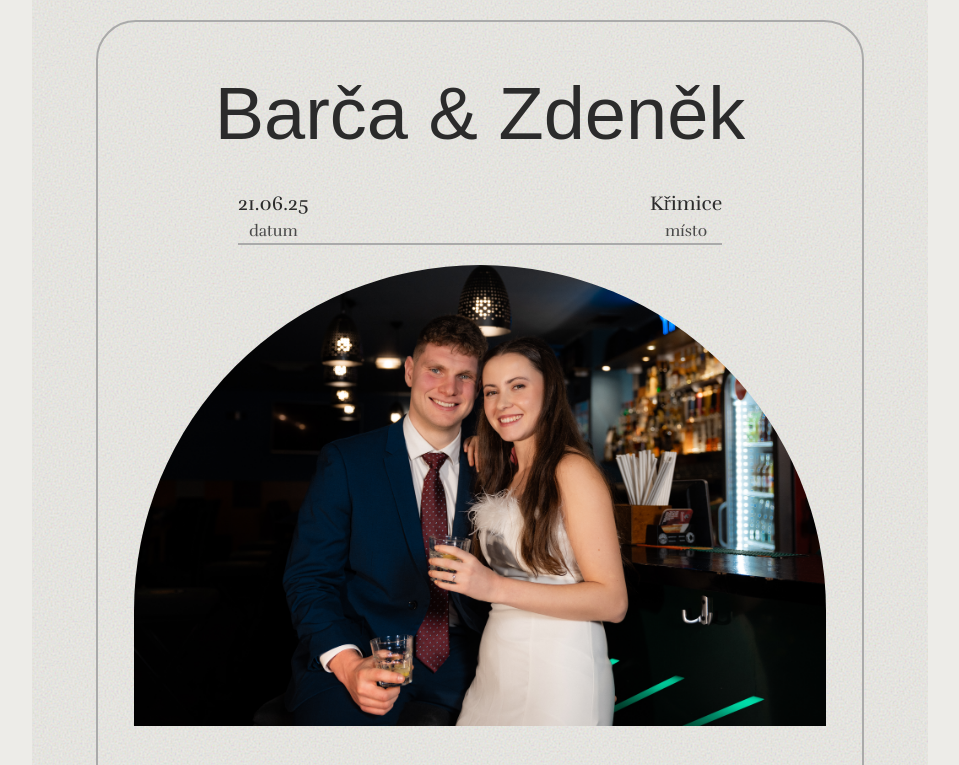
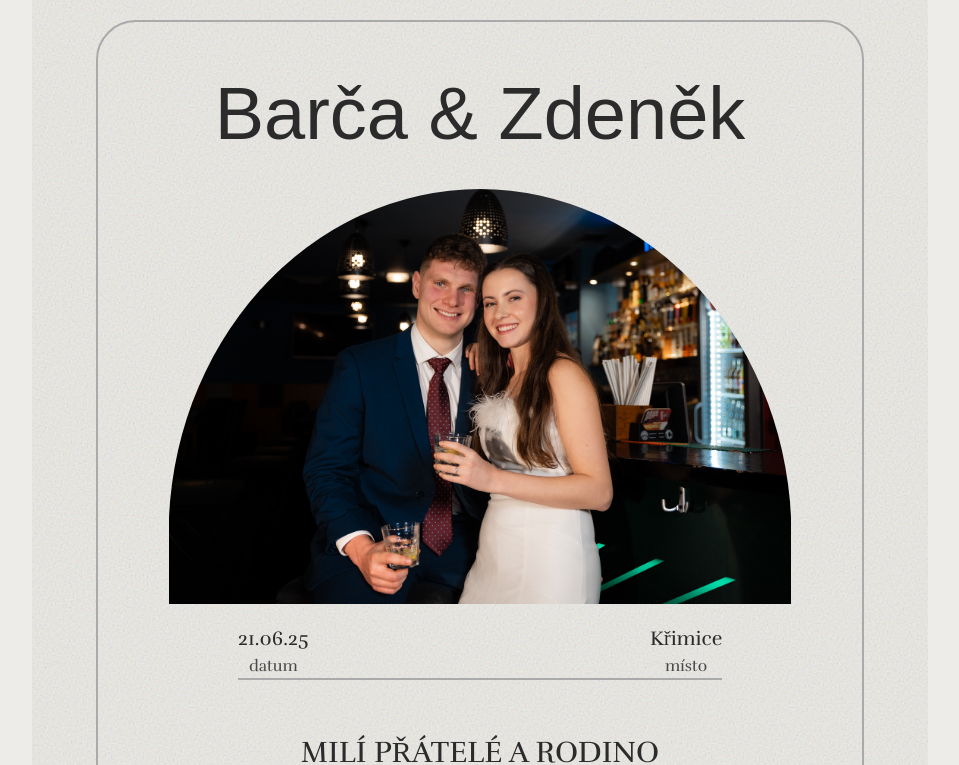
Before and after one commit to jan-cibulka/svatba2, a React (Vite) app: page / in a window 1280 px wide. Shown: the top 765 px of the page, without its empty margins (160-1119 px from the left). Built offline with nearby package versions, Linux system fonts and the light colour scheme; a web font is replaced by a local one.

Commit message:
responsive photos

```diff
--- a/src/App.tsx
+++ b/src/App.tsx
@@ -23,6 +23,8 @@ const sizeText3 = "30px";
 
 const sizeDivider = "2px";
 
+const pageContentRatio = "60%";
+
 const variablesStyle = `
 --color-text-1: ${colorText1};
 --color-text-2: ${colorText2};
@@ -34,7 +36,7 @@ const variablesStyle = `
 --size-text-2: ${sizeText2};
 --size-text-3: ${sizeText3};
 --size-divider: ${sizeDivider};
-
+--page-content-ratio: ${pageContentRatio};
 `;
 
 const root = document.documentElement;
--- a/src/components/Content.css
+++ b/src/components/Content.css
@@ -6,7 +6,7 @@
 }
 
 .section-wrapper {
-  max-width: 60%;
+  max-width: var(--page-content-ratio);
   min-width: 320px;
   display: flex;
   flex-direction: column;
@@ -23,11 +23,12 @@ img {
   object-fit: contain;
   border-top-left-radius: 30vw;
   border-top-right-radius: 30vw;
+  padding: 0 5%;
 }
 
 .background {
   position: absolute;
-  width: 70%;
+  width: calc(var(--page-content-ratio) + 10%);
   min-width: calc(320px + 10%);
   height: 100%;
   background: rgba(0, 0, 0, 0.03); /* Ztmavení o 10% */
--- a/src/components/Section1.tsx
+++ b/src/components/Section1.tsx
@@ -1,4 +1,4 @@
-import { FC } from "react";
+import { FC, useState } from "react";
 
 import "./Section1.css";
 
@@ -13,12 +13,19 @@ const jmeno1 = "Barča";
 const jmeno2 = "Zdeněk";
 const date = "21.06.25";
 const place = "Křimice";
+
 const Section1: FC = () => {
+  const [isMobile, setIsMobile] = useState(false);
+  window.addEventListener("resize", () => {
+    setIsMobile(window.innerWidth < 768);
+  });
+
   return (
     <div className="section-wrapper section1">
       <div className="names">
         {jmeno1} & {jmeno2}
       </div>
+      <img src={isMobile ? "na_vysku.png" : "/landscape_reduced.png"} />
       <div className="date-place">
         <div className="container">
           <div className="item-top">{date}</div>
@@ -29,7 +36,6 @@ const Section1: FC = () => {
           <div className="item-bottom">místo</div>
         </div>
       </div>
-      <img src="/landscape_reduced.png" width={100} height={100} />
       <div className="text">
         <p className="title">{title}</p>
         <p className="text-1">{text1}</p>
```
